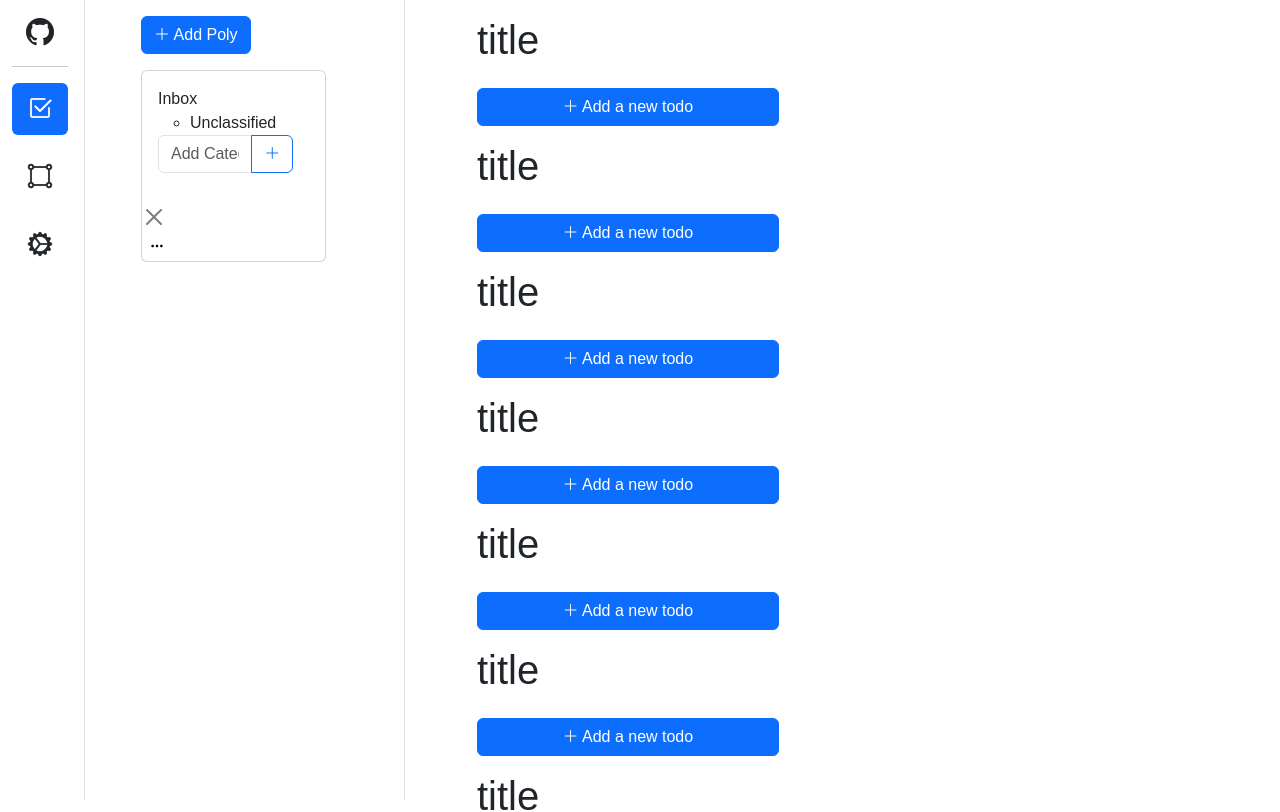
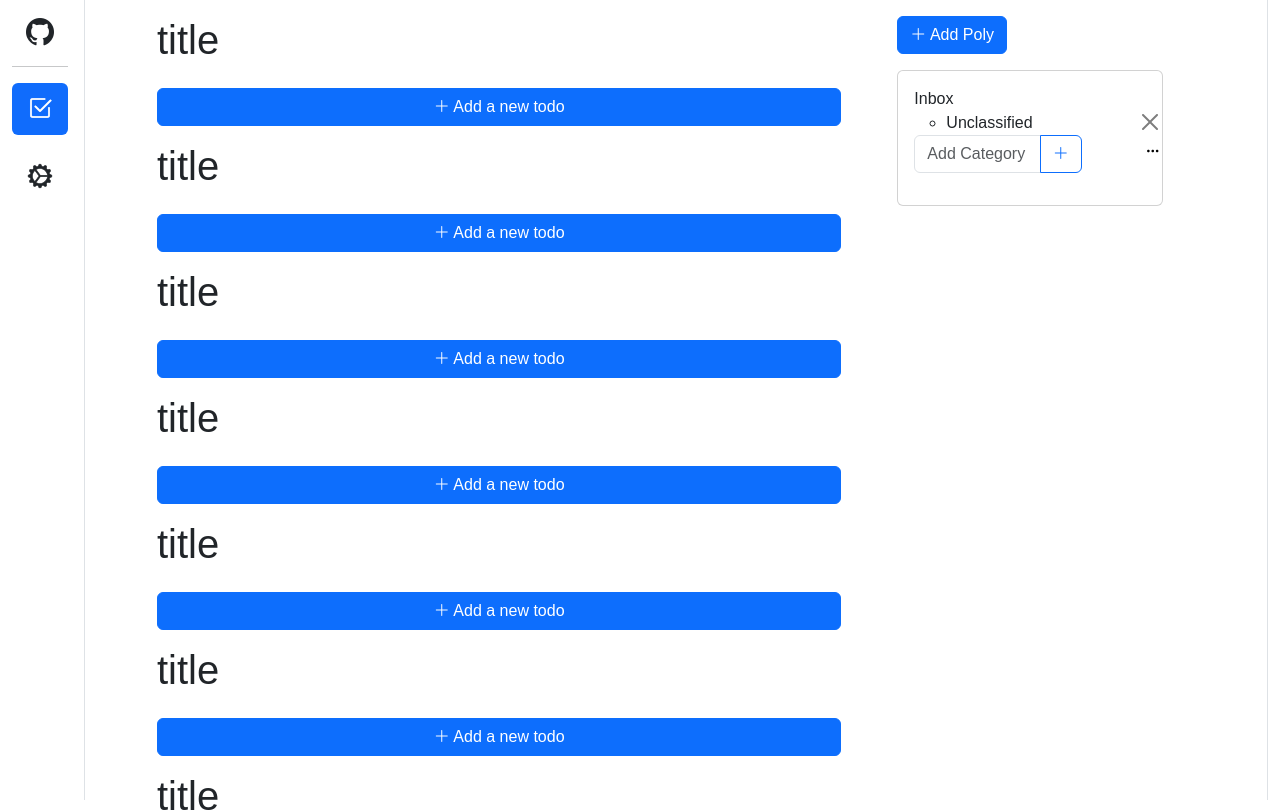
Before and after one commit to yz-dev21/poly-todo, a SvelteKit app: page / in a window 1280 px wide. Shown: the top 812 px of the page. Built offline with nearby package versions, Linux system fonts and the light colour scheme; a web font is replaced by a local one.

Commit message:
(design) bit of changes

```diff
--- a/src/routes/+page.svelte
+++ b/src/routes/+page.svelte
@@ -12,15 +12,15 @@
 		<div class="col-sm-auto">
 			<Sidebar bind:selectedIndex />
 		</div>
-		<div class="col-md-3">
-			<PolyList />
-		</div>
 		<div class="col mt-3">
 			{#if selectedIndex == 0}
-				<TodoList />
+			<TodoList />
 			{:else if selectedIndex == 1}
-				<Settings />
+			<Settings />
 			{/if}
+		</div>
+		<div class="col-md-4">
+			<PolyList />
 		</div>
 	</div>
 </div>
--- a/src/routes/nav/sidebar.svelte
+++ b/src/routes/nav/sidebar.svelte
@@ -4,7 +4,7 @@
 	export let selectedIndex = 0;
 
 	let navs = [
-		'fs-4 bi bi-check2-square', 'fs-4 bi bi-bounding-box-circles','fs-4 bi bi-gear-wide-connected'
+		'fs-4 bi bi-check2-square','fs-4 bi bi-gear-wide-connected'
 	];
 </script>
 
--- a/src/routes/todo/todoList.svelte
+++ b/src/routes/todo/todoList.svelte
@@ -47,7 +47,7 @@
 
 <TodoModal id={addTodoModalId} title="Add a new todo" on:submit={(e) => handleOnAdd(e)} />
 {#each { length: 10 } as _}
-	<div class="col-md-5 ps-5 mb-3">
+	<div class="col-md-5 ps-5 mb-3 w-100">
 		<h1>title</h1>
 		<ul class="list-group mb-3">
 			{#each todoList as todo}
```
